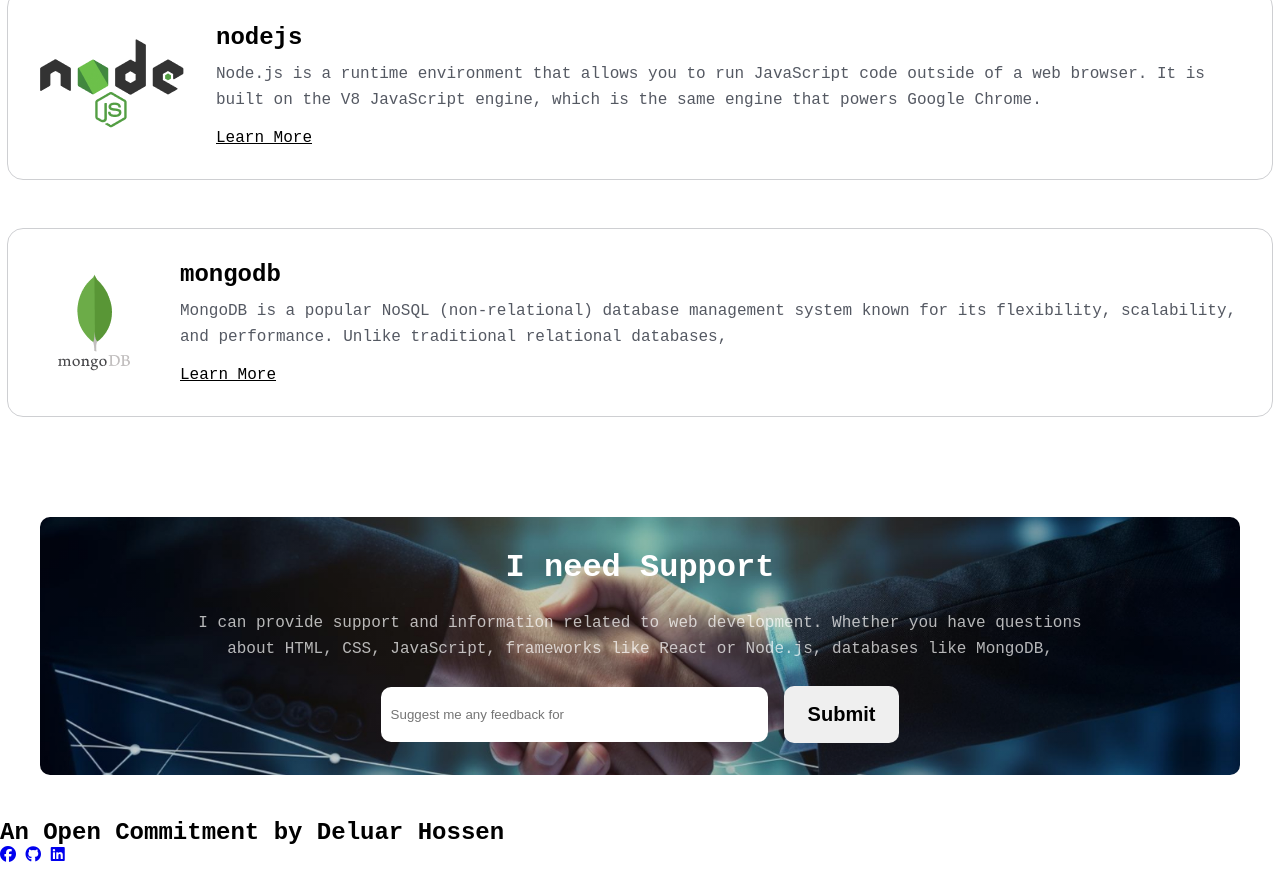
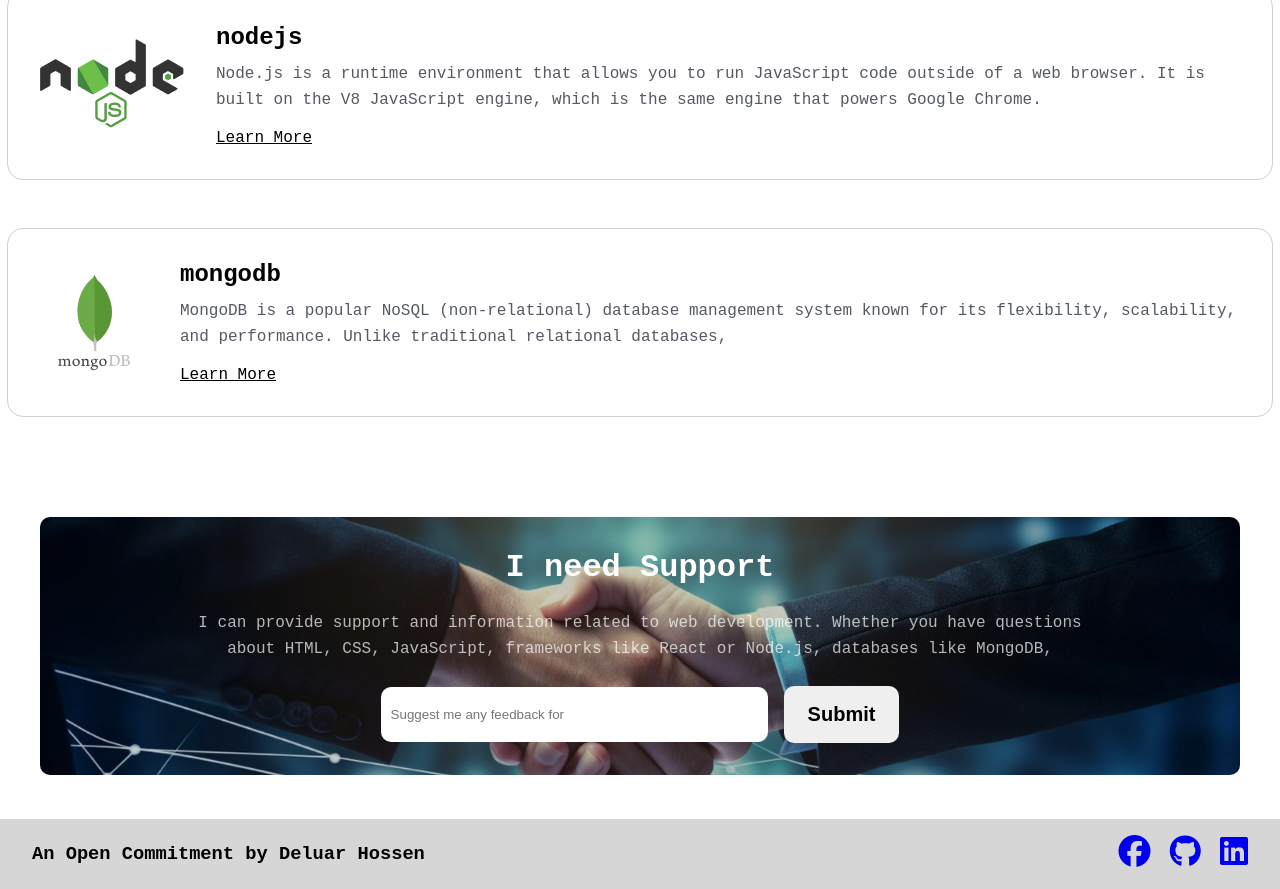
Before and after one commit to deluardon/Assignment-1, a plain HTML site: page index.html in a window 1280 px wide. Shown: the part 3924-4813 px from the top of the page. Before the commit the page ends 4789 px from the top, so only its background shows below. Drawn offline with Linux system fonts and the light colour scheme; files whose address does not match are found by name; a web font is replaced by a local one.

Commit message:
footer section compalte

```diff
--- a/index.html
+++ b/index.html
@@ -279,8 +279,8 @@
       </section>
     </main>
     <footer>
-      <div>
-        <h2>An Open Commitment by Deluar Hossen</h2>
+      <div class="footer-container">
+        <h3>An Open Commitment by Deluar Hossen</h3>
         <div>
           <a href="https://www.facebook.com/"><i class="fa-brands fa-facebook"></i></a>
           <a href="https://github.com/deluardon"><i class="fa-brands fa-github"></i></a>
--- a/style/style.css
+++ b/style/style.css
@@ -239,7 +239,7 @@ header > section > div > button {
   text-align: center;
   margin-bottom: 100px;
 }
-.Target-container>p{
+.Target-container > p {
   padding-top: 24px;
   color: #000000;
   opacity: 0.7;
@@ -320,17 +320,37 @@ header > section > div > button {
   margin-top: 24px;
   gap: 16px;
 }
-.Support-container > div > div>input{
-  padding: 20px 200px 20px 10px ;
+.Support-container > div > div > input {
+  padding: 20px 200px 20px 10px;
   border-radius: 10px;
   border: none;
 }
-.Support-container > div > div>button{
+.Support-container > div > div > button {
   padding: 17px 24px;
   border-radius: 10px;
   border: none;
   color: #000;
   font-weight: bold;
   font-size: 20px;
+}
 
+/* Support section end */
+
+/* footer style */
+
+.footer-container {
+  width: 100%;
+  margin: auto;
+  border-radius: 5px;
+  display: flex;
+  align-items: center;
+  justify-content: space-between;
 }
+.footer-container>div{
+  font-size: 32px;
+}
+footer{
+  background-color: rgb(214, 214, 214);
+  text-align: center;
+  padding: 16px 32px;
+}
```
